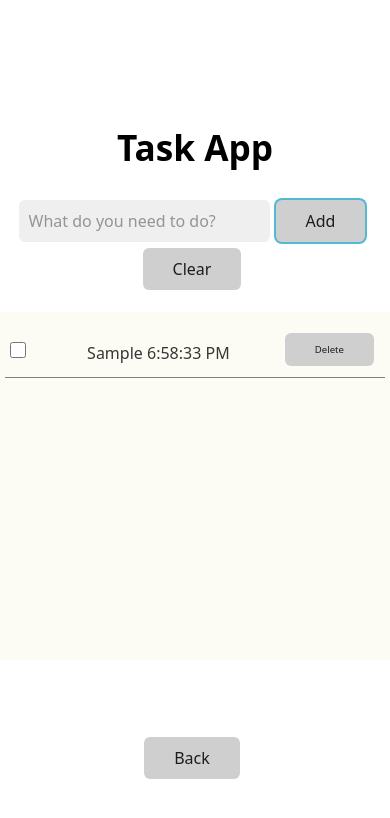
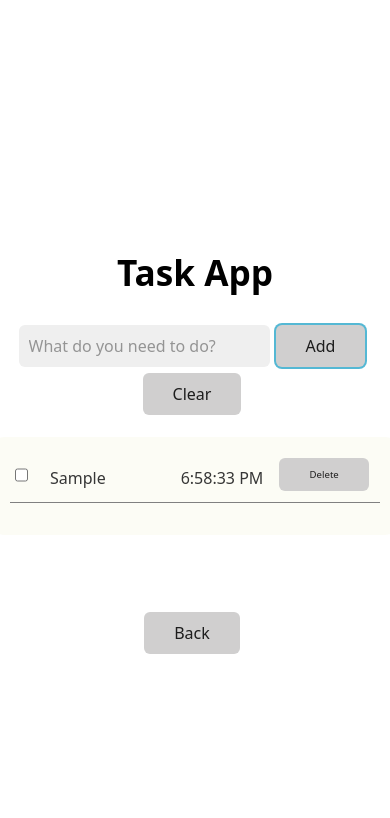
Before and after one commit to jean3102/hook-app, a React (Vite) app: page /useReducer/task-app in a window 390 px wide. Both pictures are taken after typing "Sample" into the empty fields and a click on the button "Add". Shown: the top 818 px of the page. Built offline with nearby package versions, Linux system fonts and the light colour scheme.

Commit message:
style(List.tsx): impove task list styling

```diff
--- a/src/useReducer/TaskApp/List.tsx
+++ b/src/useReducer/TaskApp/List.tsx
@@ -14,10 +14,12 @@ export default function List({ list, deleteTask, completeTask }: ListModel) {
 							onChange={() => completeTask(id)}
 						/>
 						{completed ? (
-							<u>{description}</u>
+							<u>
+								<span>{description}</span> <span>{date}</span>
+							</u>
 						) : (
 							<p>
-								{description} <span>{date}</span>
+								<span>{description}</span> <span>{date}</span>
 							</p>
 						)}
 						<button onClick={() => deleteTask(id)}>Delete</button>
--- a/src/useReducer/TaskApp/styles/list.styles.css
+++ b/src/useReducer/TaskApp/styles/list.styles.css
@@ -1,12 +1,13 @@
 .taskList {
 	background-color: rgba(245, 245, 220, 0.303);
 	padding: 1em;
+	border-radius: 10px;
 	ul {
 		overflow-y: auto;
-		width: 380px;
+		width: 600px;
 		height: 300px;
 		padding-bottom: 1em;
-		flex-wrap: wrap;
+
 		li {
 			display: flex;
 			justify-content: space-between;
@@ -18,9 +19,34 @@
 				text-decoration: line-through;
 				opacity: 0.6;
 			}
+			p,
+			u {
+				display: flex;
+				width: 100%;
+				justify-content: space-between;
+			}
 			button {
 				font-size: 0.6em;
 			}
 		}
 	}
 }
+
+@media (max-width: 600px) {
+	.taskList ul {
+		width: 370px;
+		height: auto;
+
+		li {
+			width: 360px;
+			word-break: break-word;
+			p,
+			u {
+				gap: 1em;
+			}
+			button {
+				width: 110px;
+			}
+		}
+	}
+}
```
